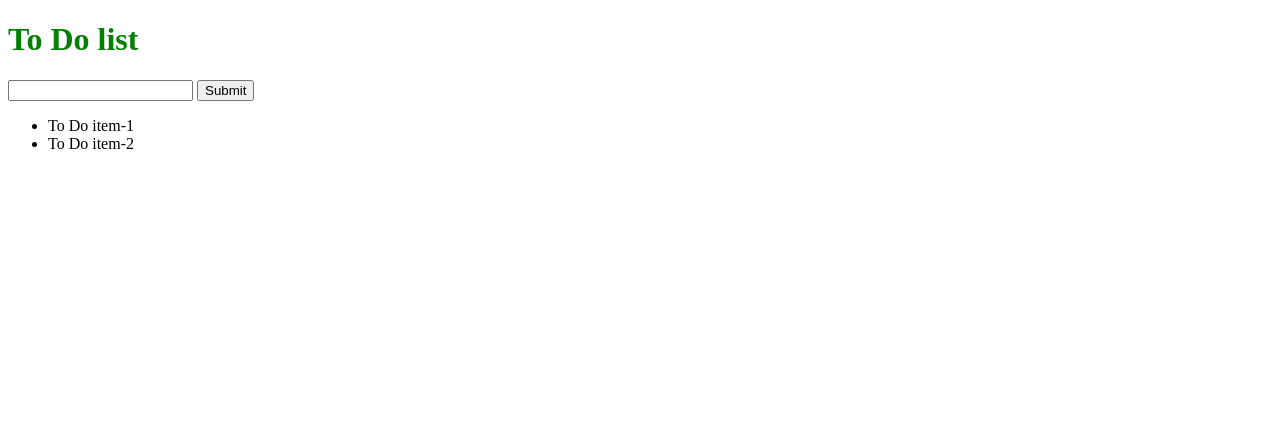
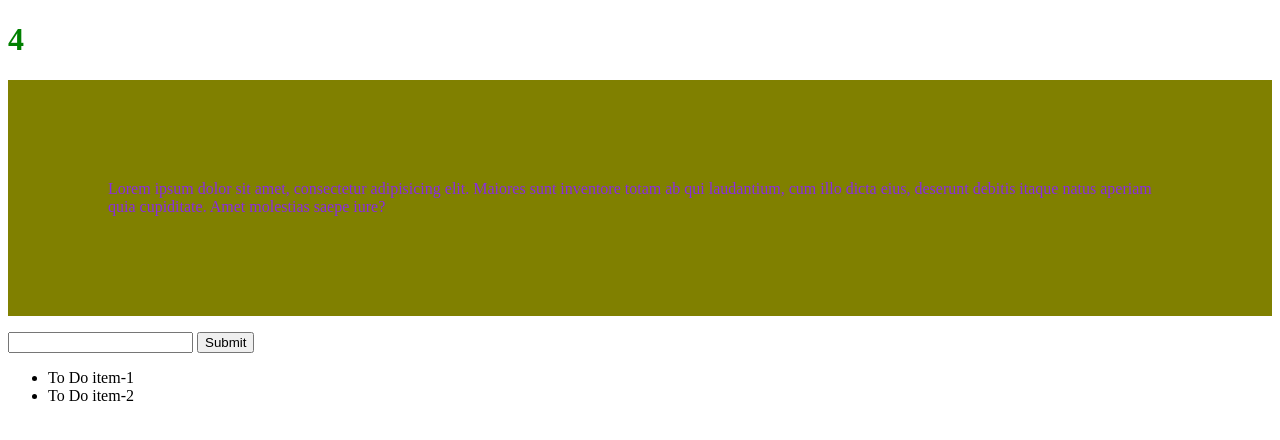
Before and after one commit to aman3579/___Javascript, a plain HTML site: page first.html in a window 1280 px wide. Drawn offline with Linux system fonts and the light colour scheme.

Commit message:
Day-26-Dom-Methods

```diff
--- /dev/null
+++ b/DOM_Methods.js
@@ -0,0 +1,37 @@
+const heading = document.querySelector('h1')
+// console.log(heading.innerHTML)   //it gives the inner part that is text of the heading
+// console.log(heading.textContent)   //prints out the text part of the heading in the console
+
+
+// const body = document.querySelector('body')
+// console.log(body)
+
+// console.log(body.innerHTML)
+// console.log(heading.innerHTM
+// heading.innerHTML = "Using heading.innerHTML we can write stuff inside the heading of the document"
+
+// heading.innerHTML =  '<span style="color:red"> Hello </span> world!!! '
+
+const content = document.querySelector('p')
+content.style = ' background:olive; padding:100px; color:blueviolet '
+
+//we can change the styles of the body using following
+// body.style = ' margin:0px; padding:0px; box-sizing:border-box'
+
+
+
+// const log = ()=>{
+//     console.log('i am the log')
+// }
+// setInterval(log, 10)   //it will print the output of the log function severl times
+
+
+// const date = new Date()
+// console.log(date)
+
+
+let count =0;
+const log = () =>{
+    heading.innerHTML = count++
+}
+setInterval(log, 1000)
--- a/first.html
+++ b/first.html
@@ -14,11 +14,12 @@
             color:green;
         }
     </style>
-    <script defer src="DOM.js"></script>
+    <script defer src="DOM_Methods.js"></script>
 
 </head>
 <body>
-<h1 id="heading">To Do list</h1>
+<h1>To Do list</h1>
+<p>Lorem ipsum dolor sit amet, consectetur adipisicing elit. Maiores sunt inventore totam ab qui laudantium, cum illo dicta eius, deserunt debitis itaque natus aperiam quia cupiditate. Amet molestias saepe iure?</p>
 <form action="">
     <input type="text" name="" id="">
     <button>Submit</button>
```
